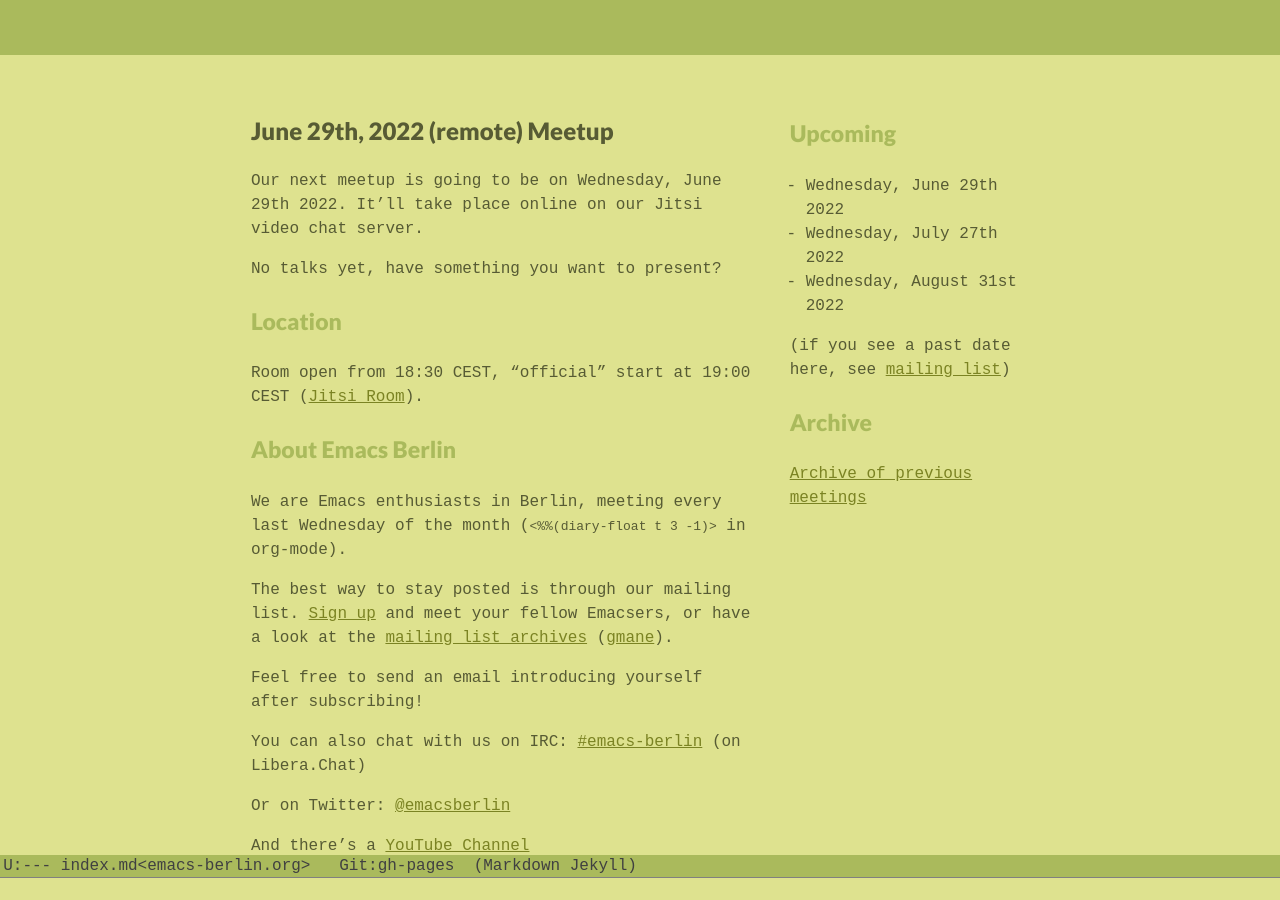
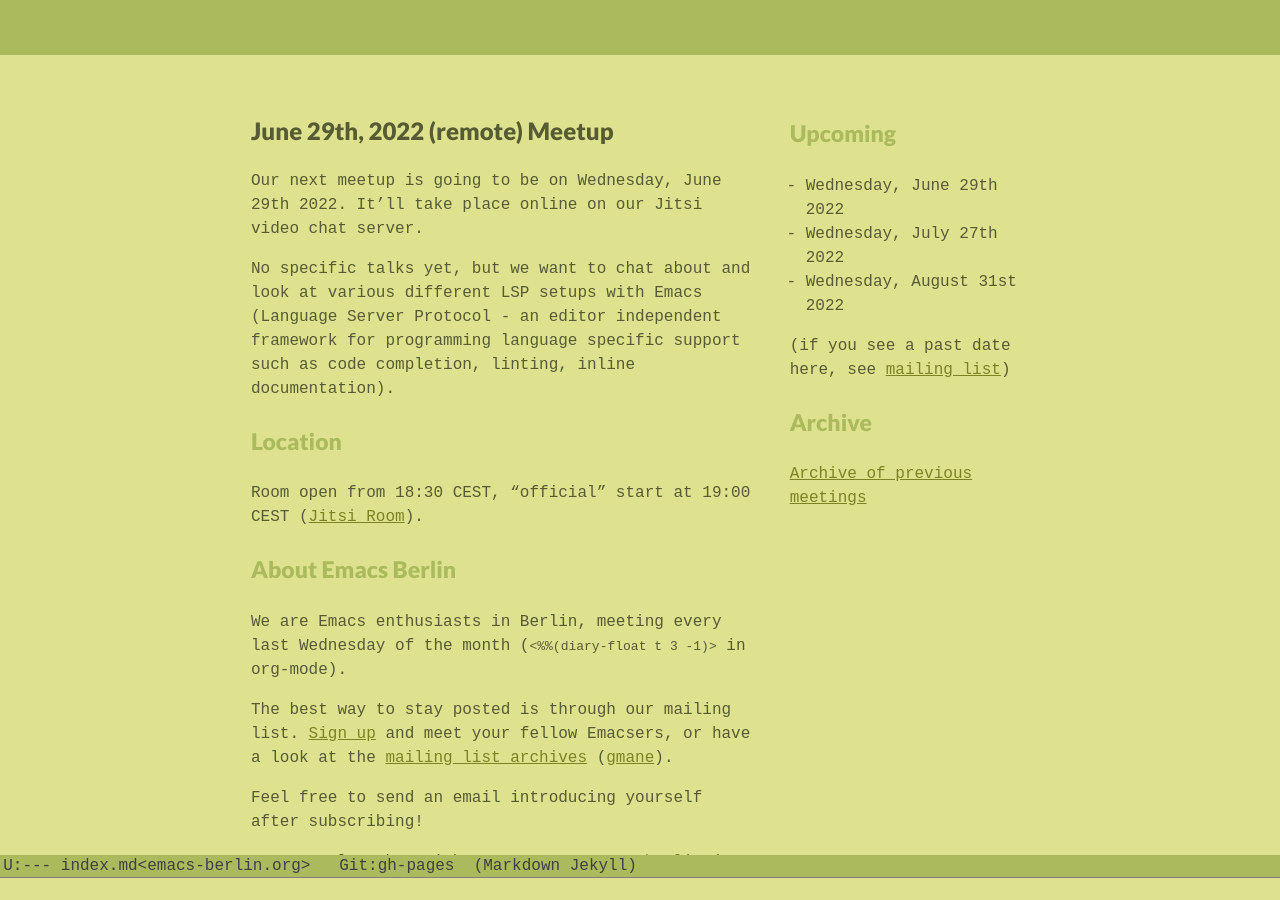
Before and after one commit to emacs-berlin/emacs-berlin.org, a Jekyll site: the page built from index.md, in a window 1280 px wide and 900 px high, scrolled down 354 px. Built offline with Jekyll 4.4.1, drawn with Linux system fonts in a browser that asks for light colours.

Commit message:
LSP in June 2022

```diff
--- a/index.md
+++ b/index.md
@@ -18,7 +18,10 @@
 Our next meetup is going to be on Wednesday, June 29th 2022. It'll
 take place online on our Jitsi video chat server.
 
-No talks yet, have something you want to present?
+No specific talks yet, but we want to chat about and look at various
+different LSP setups with Emacs (Language Server Protocol - an editor
+independent framework for programming language specific support such
+as code completion, linting, inline documentation).
 
 
 ### Location
```
